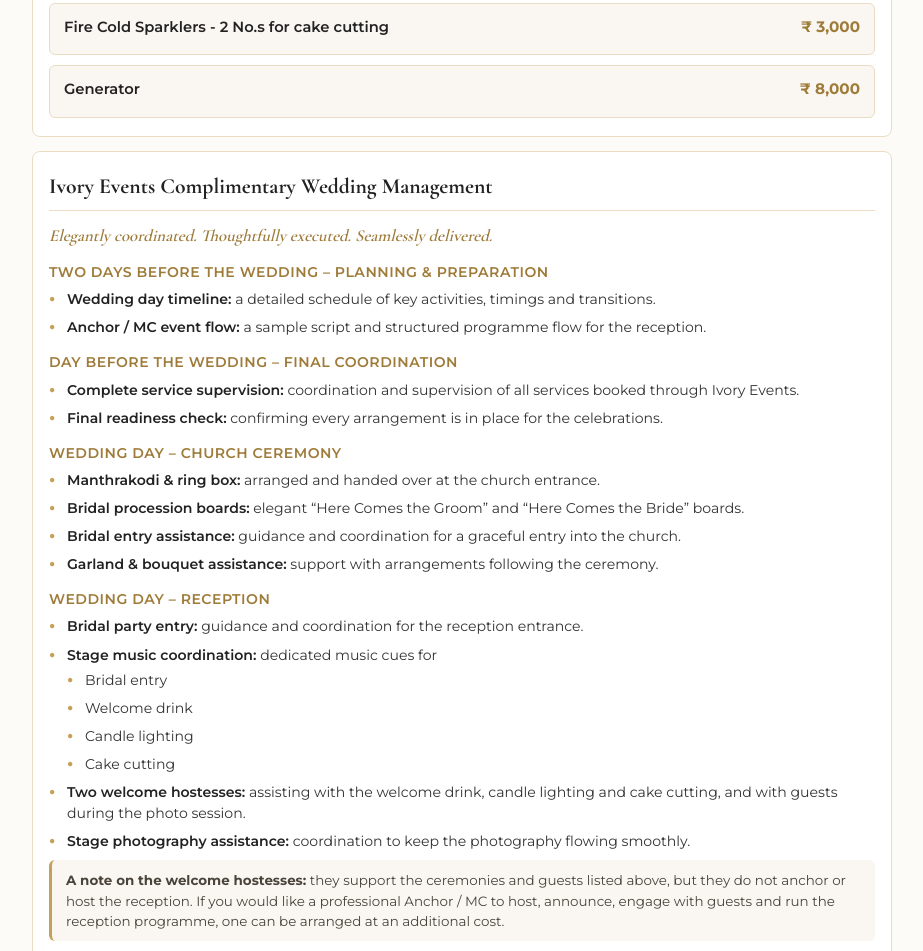
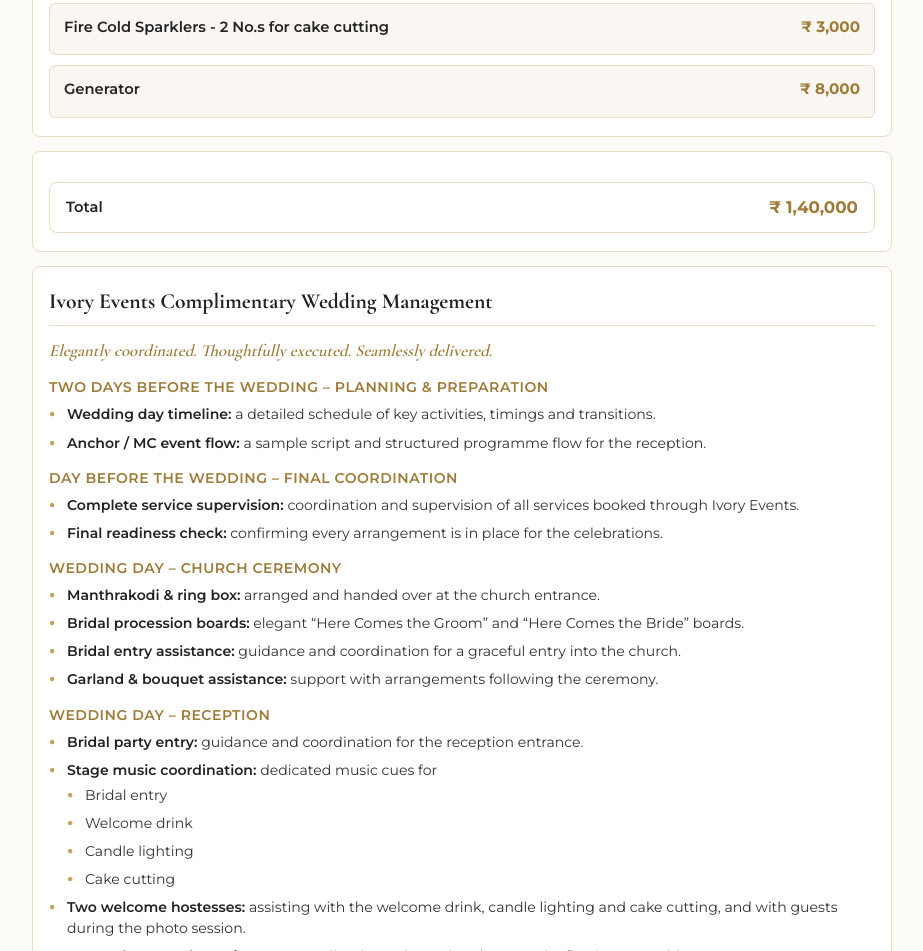
Before and after one commit to ivoryeventz-ops/Ivory-Packages, a plain HTML site: page Jeff/261116.html in a window 1280 px wide. Shown: the part 2012-2963 px from the top of the page, without its empty margins (178-1101 px from the left). Drawn offline with nearby package versions, Linux system fonts and the light colour scheme.

Commit message:
Quote Jeff/261116 (from 261116)

```diff
--- a/Jeff/261116.html
+++ b/Jeff/261116.html
@@ -383,6 +383,12 @@
         </div>
       </div>
     </div>
+    <div class="section-card">
+      <div class="total-row-card quote-total">
+        <span class="total-row-title">Total</span>
+        <span class="total-row-amount">&#8377; 1,40,000</span>
+      </div>
+    </div>
 <div class="section-card">
 <div class="section-header"><span class="section-title">Ivory Events Complimentary Wedding Management</span></div>
 <p class="services-intro">Elegantly coordinated. Thoughtfully executed. Seamlessly delivered.</p>
```
